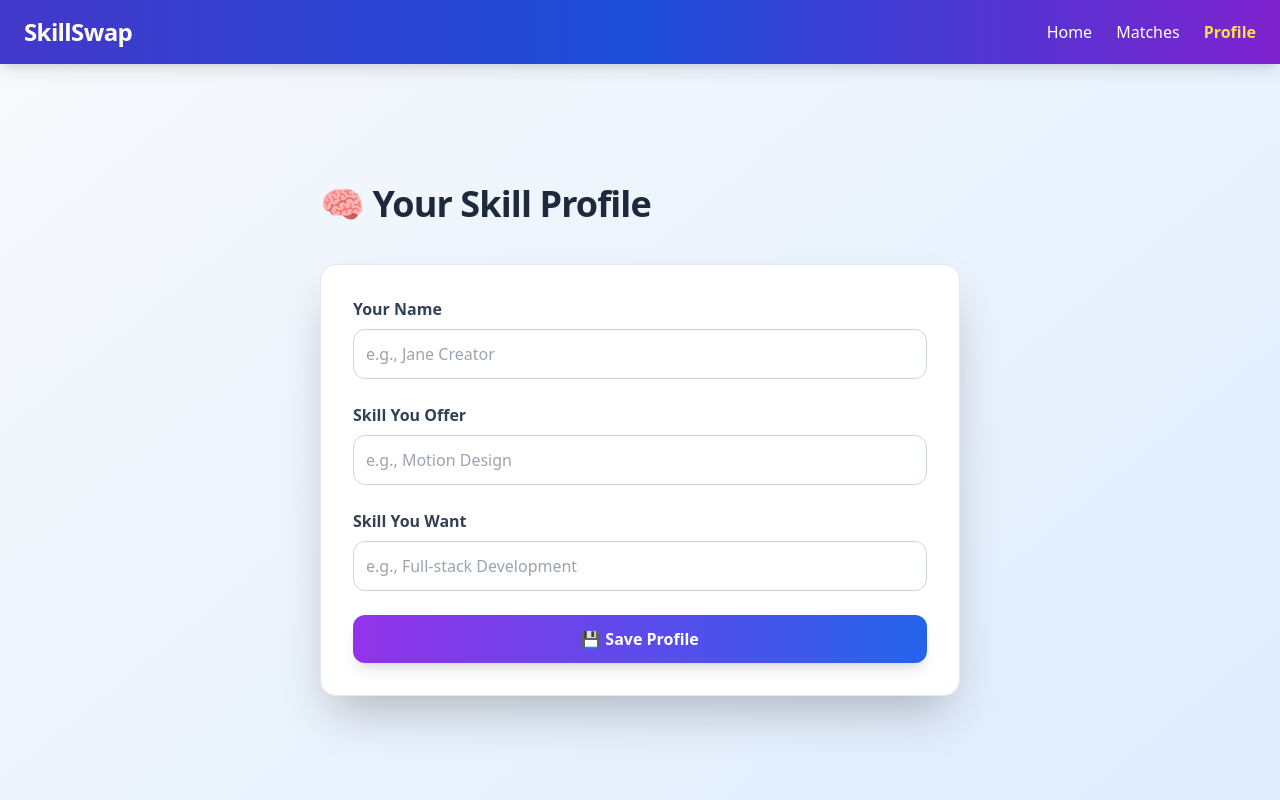
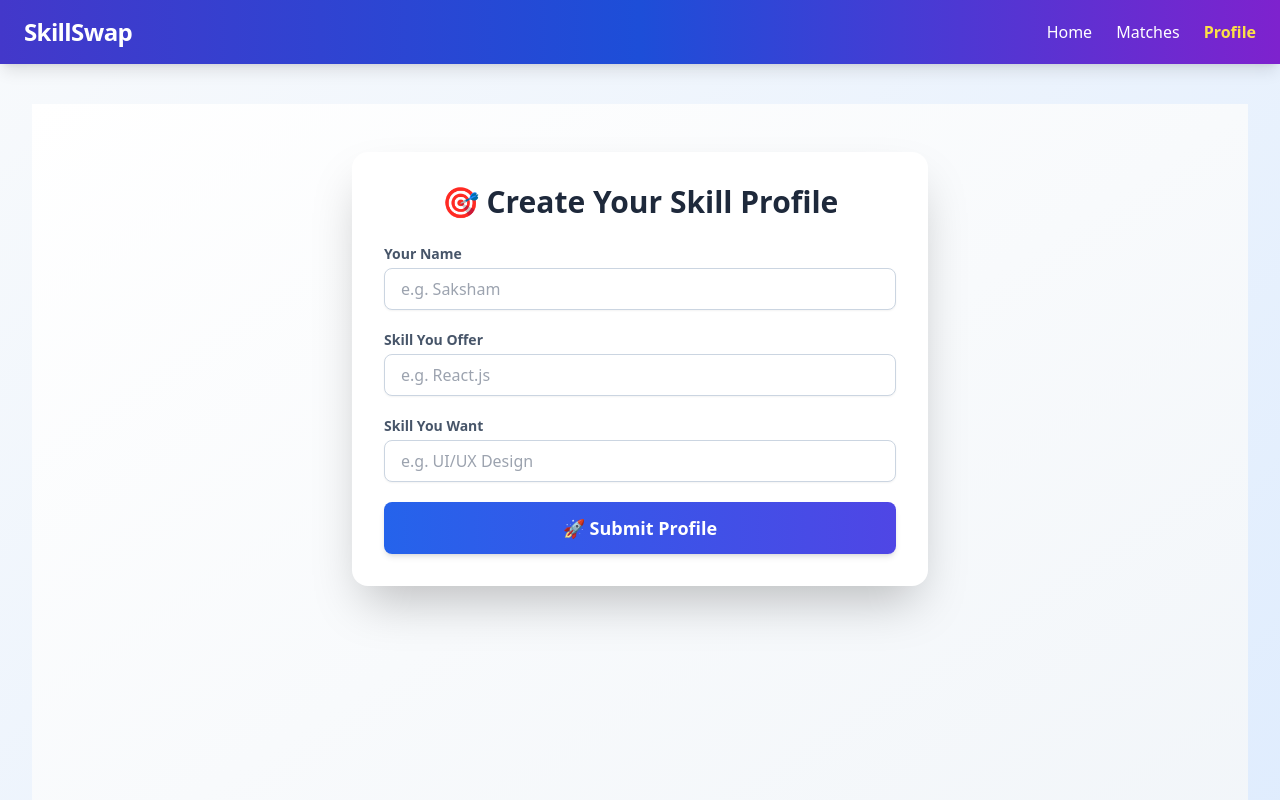
Before and after one commit to CodeNex-Club-SRMIST/hackslash-SkillSwap, a React (Vite) app in the folder frontend/: page /profile in a window 1280 px wide. Shown: the top 800 px of the page. Built offline with nearby package versions, Linux system fonts and the light colour scheme; no server answers.

Commit message:
add live skill matches real time connection between users

```diff
--- a/frontend/src/components/ChatBox.jsx
+++ b/frontend/src/components/ChatBox.jsx
@@ -1,67 +1,95 @@
-import React, { useState, useEffect } from 'react';
+// frontend/src/components/ChatBox.jsx
+import React, { useEffect, useState, useRef } from 'react';
+import socket from '../socket';
 
-function ChatBox({ user1, user2, socket }) {
-  const [messages, setMessages] = useState([]);
-  const [input, setInput] = useState('');
+function ChatBox({ user1, user2 }) {
+  const [message, setMessage] = useState('');
+  const [chat, setChat] = useState([]);
+  const bottomRef = useRef(null);
 
-  const roomId = [user1, user2].sort().join('-');
+  const roomId = [user1, user2].sort().join('-'); // Unique, consistent room ID
 
   useEffect(() => {
+    // Join the room for this pair
     socket.emit('join-room', roomId);
 
-    socket.on('receive-message', (message) => {
-      setMessages((prev) => [...prev, message]);
+    // Listen for incoming messages
+    socket.on('receive-message', (msg) => {
+      setChat((prev) => [...prev, msg]);
     });
 
     return () => {
       socket.off('receive-message');
     };
-  }, [roomId, socket]);
+  }, [roomId]);
 
-  const sendMessage = () => {
-    if (!input.trim()) return;
+  const handleSend = (e) => {
+    e.preventDefault();
+    if (!message.trim()) return;
 
-    const message = {
-      user: user1,
-      text: input,
-      time: new Date().toLocaleTimeString(),
+    const msgObj = {
+      sender: user1,
+      text: message.trim(),
+      time: new Date().toLocaleTimeString([], { hour: '2-digit', minute: '2-digit' }),
     };
 
-    socket.emit('send-message', { roomId, message });
-    setMessages((prev) => [...prev, message]);
-    setInput('');
+    socket.emit('send-message', {
+      roomId,
+      message: msgObj,
+    });
+
+    setChat((prev) => [...prev, msgObj]);
+    setMessage('');
   };
 
+  useEffect(() => {
+    bottomRef.current?.scrollIntoView({ behavior: 'smooth' });
+  }, [chat]);
+
   return (
-    <div className="bg-white dark:bg-slate-900 border rounded-xl shadow-lg p-4 max-w-md mx-auto">
-      <h3 className="text-xl font-bold mb-3 text-slate-700 dark:text-white">💬 Chat with {user2}</h3>
+    <div className="max-w-lg mx-auto bg-white dark:bg-slate-800 shadow-xl rounded-xl p-4 mb-6 border border-slate-300 dark:border-slate-700">
+      <h3 className="text-lg font-semibold mb-4 text-slate-800 dark:text-white">
+        💬 Chat with {user2}
+      </h3>
 
-      <div className="h-64 overflow-y-auto bg-slate-100 dark:bg-slate-800 p-3 rounded mb-3">
-        {messages.map((msg, i) => (
-          <div key={i} className="mb-2">
-            <span className="font-semibold">{msg.user}:</span>{' '}
-            <span>{msg.text}</span>
-            <span className="text-xs text-gray-400 ml-2">{msg.time}</span>
+      <div className="h-64 overflow-y-auto px-2 py-1 bg-slate-100 dark:bg-slate-700 rounded mb-4 scroll-smooth">
+        {chat.map((msg, idx) => (
+          <div
+            key={idx}
+            className={`mb-2 text-sm ${
+              msg.sender === user1 ? 'text-right' : 'text-left'
+            }`}
+          >
+            <div
+              className={`inline-block px-3 py-2 rounded-lg ${
+                msg.sender === user1
+                  ? 'bg-blue-600 text-white'
+                  : 'bg-slate-300 text-slate-900 dark:bg-slate-600 dark:text-white'
+              }`}
+            >
+              <p className="font-medium">{msg.text}</p>
+              <span className="block text-[0.7rem] opacity-70 mt-1">{msg.time}</span>
+            </div>
           </div>
         ))}
+        <div ref={bottomRef} />
       </div>
 
-      <div className="flex gap-2">
+      <form onSubmit={handleSend} className="flex gap-2">
         <input
           type="text"
-          value={input}
-          onChange={(e) => setInput(e.target.value)}
-          onKeyDown={(e) => e.key === 'Enter' && sendMessage()}
-          className="flex-grow p-2 border rounded"
+          value={message}
+          onChange={(e) => setMessage(e.target.value)}
           placeholder="Type a message..."
+          className="flex-1 px-3 py-2 rounded border dark:border-slate-600 focus:outline-none"
         />
         <button
-          onClick={sendMessage}
-          className="bg-blue-600 text-white px-4 py-2 rounded hover:bg-blue-700"
+          type="submit"
+          className="bg-indigo-600 text-white px-4 py-2 rounded hover:bg-indigo-700 transition"
         >
           Send
         </button>
-      </div>
+      </form>
     </div>
   );
 }
--- a/frontend/src/pages/Match.jsx
+++ b/frontend/src/pages/Match.jsx
@@ -1,20 +1,22 @@
+// src/pages/Match.jsx
 import React, { useEffect, useState } from 'react';
 import UserCard from '../components/UserCard';
-import ChatBox from '../components/ChatBox'; // 👈 import ChatBox
-import { io } from 'socket.io-client';
+import ChatBox from '../components/ChatBox';
+import socket from '../socket';
 
-const socket = io('http://localhost:5000'); // Replace with your backend URL
-const currentUser = 'Saksham'; // Replace with actual logged-in user if needed
-
+localStorage.setItem('skillSwapUser', name);
+const currentUser = localStorage.getItem('skillSwapUser') || 'Guest'; // Get current user from localStorage
 function Match() {
   const [users, setUsers] = useState([]);
-  const [chatWith, setChatWith] = useState(null); // 👈 selected user to chat with
+  const [chatWith, setChatWith] = useState(null); // selected user to chat with
 
   useEffect(() => {
+    // Get current user list
     socket.on('current-users', (data) => {
       setUsers(data);
     });
 
+    // Listen for real-time additions
     socket.on('user-added', (user) => {
       setUsers((prev) => [...prev, user]);
     });
@@ -31,7 +33,6 @@ function Match() {
         🔗 Live Skill Matches
       </h2>
 
-      {/* ChatBox shown when a user is selected */}
       {chatWith && (
         <div className="mb-10">
           <ChatBox user1={currentUser} user2={chatWith} socket={socket} />
@@ -45,8 +46,6 @@ function Match() {
           {users.map((user, idx) => (
             <div key={idx} className="space-y-2">
               <UserCard user={user} />
-
-              {/* Show Chat button only if not the current user */}
               {user.name !== currentUser && (
                 <button
                   onClick={() => setChatWith(user.name)}
--- a/frontend/src/pages/Profile.jsx
+++ b/frontend/src/pages/Profile.jsx
@@ -1,57 +1,88 @@
-import React from 'react';
+import React, { useState } from 'react';
+import socket from '../socket'; // or './socket' if you're in the same folder
 
 function Profile() {
+  const [name, setName] = useState('');
+  const [skillOffer, setSkillOffer] = useState('');
+  const [skillWant, setSkillWant] = useState('');
+  const [success, setSuccess] = useState(false);
+
+  const handleSubmit = (e) => {
+    e.preventDefault();
+
+    if (!name || !skillOffer || !skillWant) return;
+
+    socket.emit('new-user', { name, skillOffer, skillWant });
+
+    setName('');
+    setSkillOffer('');
+    setSkillWant('');
+    setSuccess(true);
+
+    setTimeout(() => setSuccess(false), 3000);
+  };
+
   return (
-    <section className="max-w-2xl w-full px-4 py-20 mx-auto">
-      <h2 className="text-4xl font-extrabold text-slate-800 dark:text-white mb-10 text-center sm:text-left tracking-tight">
-        🧠 Your Skill Profile
+    <section className="px-4 py-12 min-h-screen bg-gradient-to-br from-white via-slate-50 to-slate-100 dark:from-slate-900 dark:to-slate-800">
+      <div className="max-w-xl mx-auto bg-white dark:bg-slate-900 p-8 rounded-2xl shadow-2xl transition">
+        <h2 className="text-3xl font-bold mb-6 text-center text-slate-800 dark:text-white">
+          🎯 Create Your Skill Profile
         </h2>
 
-      <form className="space-y-6 bg-white dark:bg-slate-800 border border-slate-200 dark:border-slate-700 shadow-2xl rounded-2xl p-8 transition-all duration-300">
-        {/* Name Field */}
+        {success && (
+          <div className="mb-4 p-3 rounded bg-green-100 text-green-700 text-center font-medium dark:bg-green-900 dark:text-green-300">
+            ✅ Profile submitted successfully!
+          </div>
+        )}
+
+        <form onSubmit={handleSubmit} className="space-y-5">
           <div>
-          <label className="block text-slate-700 dark:text-slate-300 font-semibold mb-2">
+            <label className="block text-sm font-semibold text-slate-600 dark:text-slate-300 mb-1">
               Your Name
             </label>
             <input
               type="text"
-            placeholder="e.g., Jane Creator"
-            className="w-full p-3 border border-slate-300 dark:border-slate-600 bg-white dark:bg-slate-900 text-slate-900 dark:text-white rounded-xl focus:outline-none focus:ring-2 focus:ring-indigo-500 transition-all"
+              placeholder="e.g. Saksham"
+              value={name}
+              onChange={(e) => setName(e.target.value)}
+              className="w-full px-4 py-2 border border-slate-300 rounded-lg shadow-sm focus:ring-2 focus:ring-blue-500 focus:outline-none dark:bg-slate-800 dark:border-slate-700 dark:text-white"
             />
           </div>
 
-        {/* Skill Offer */}
           <div>
-          <label className="block text-slate-700 dark:text-slate-300 font-semibold mb-2">
+            <label className="block text-sm font-semibold text-slate-600 dark:text-slate-300 mb-1">
               Skill You Offer
             </label>
             <input
               type="text"
-            placeholder="e.g., Motion Design"
-            className="w-full p-3 border border-slate-300 dark:border-slate-600 bg-white dark:bg-slate-900 text-slate-900 dark:text-white rounded-xl focus:outline-none focus:ring-2 focus:ring-indigo-500 transition-all"
+              placeholder="e.g. React.js"
+              value={skillOffer}
+              onChange={(e) => setSkillOffer(e.target.value)}
+              className="w-full px-4 py-2 border border-slate-300 rounded-lg shadow-sm focus:ring-2 focus:ring-blue-500 focus:outline-none dark:bg-slate-800 dark:border-slate-700 dark:text-white"
             />
           </div>
 
-        {/* Skill Want */}
           <div>
-          <label className="block text-slate-700 dark:text-slate-300 font-semibold mb-2">
+            <label className="block text-sm font-semibold text-slate-600 dark:text-slate-300 mb-1">
               Skill You Want
             </label>
             <input
               type="text"
-            placeholder="e.g., Full-stack Development"
-            className="w-full p-3 border border-slate-300 dark:border-slate-600 bg-white dark:bg-slate-900 text-slate-900 dark:text-white rounded-xl focus:outline-none focus:ring-2 focus:ring-indigo-500 transition-all"
+              placeholder="e.g. UI/UX Design"
+              value={skillWant}
+              onChange={(e) => setSkillWant(e.target.value)}
+              className="w-full px-4 py-2 border border-slate-300 rounded-lg shadow-sm focus:ring-2 focus:ring-blue-500 focus:outline-none dark:bg-slate-800 dark:border-slate-700 dark:text-white"
             />
           </div>
 
-        {/* Save Button */}
           <button
             type="submit"
-          className="w-full py-3 bg-gradient-to-r from-purple-600 to-blue-600 text-white font-bold rounded-xl shadow-lg hover:from-purple-700 hover:to-blue-700 transition-all duration-300"
+            className="w-full bg-gradient-to-r from-blue-600 to-indigo-600 text-white py-3 rounded-lg font-bold text-lg hover:scale-[1.02] transition-transform shadow-md hover:from-blue-700 hover:to-indigo-700"
           >
-          💾 Save Profile
+            🚀 Submit Profile
           </button>
         </form>
+      </div>
     </section>
   );
 }
--- /dev/null
+++ b/frontend/src/socket.js
@@ -0,0 +1,10 @@
+// src/socket.js
+import { io } from 'socket.io-client';
+
+// ✅ Create a singleton socket instance
+const socket = io('http://localhost:5000', {
+  transports: ['websocket'],
+  autoConnect: true,
+});
+
+export default socket;
```
Also changed, not shown: 1 other file (tests, documents, lock files or other folders). Lines whose indentation alone changed are shown as unchanged.
